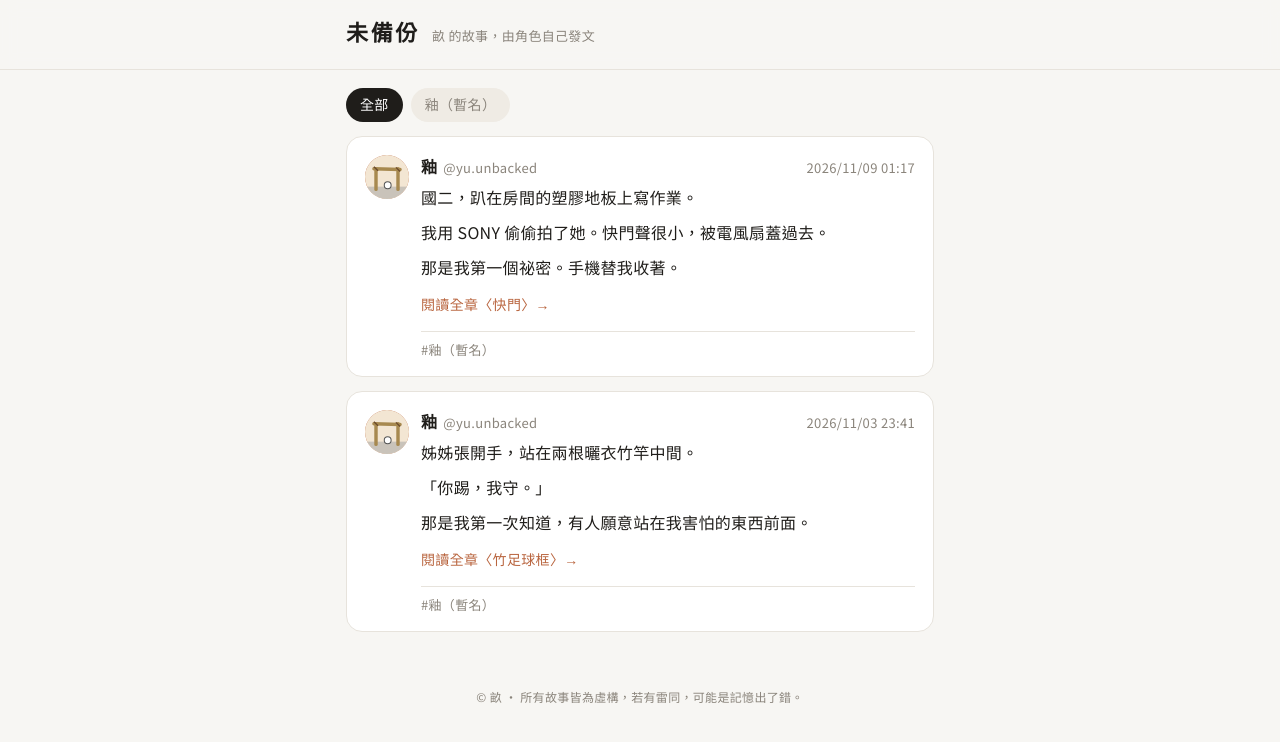
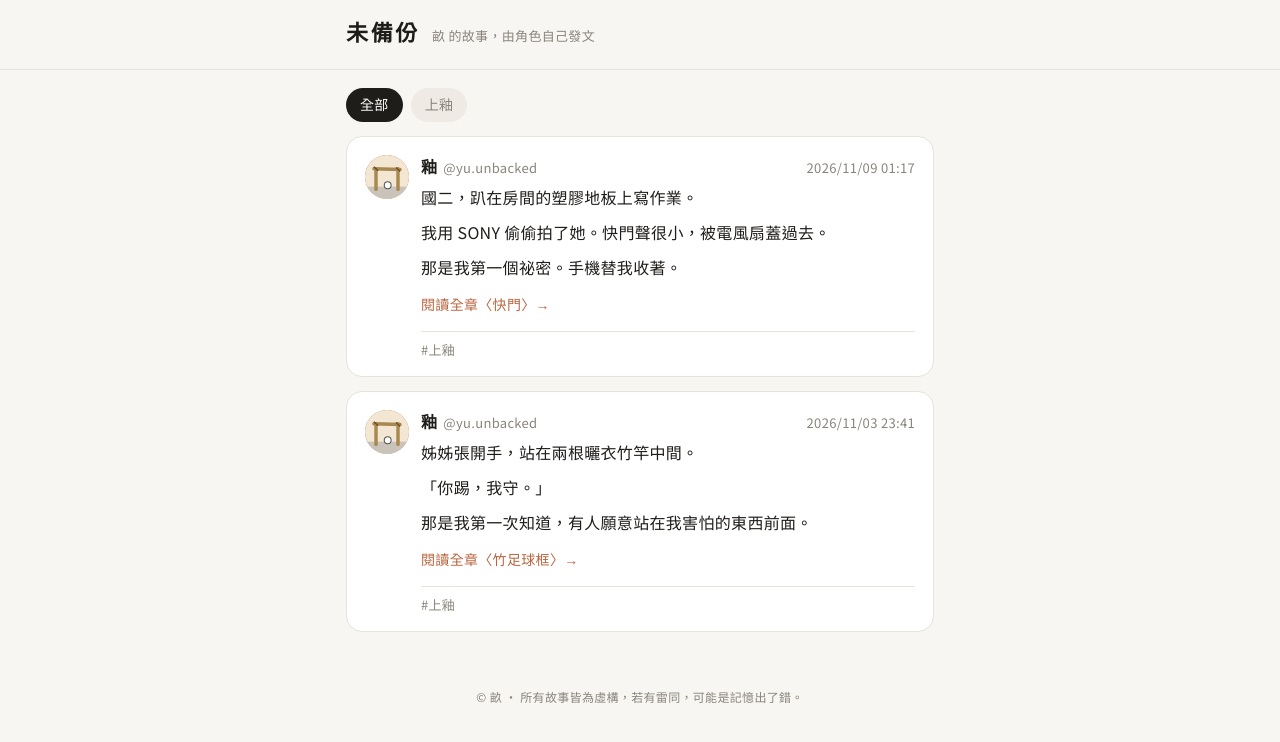
Before and after one commit to Sierra2121/weibeifen, a Jekyll site: the page built from index.html, in a window 1280 px wide. Shown: the top 742 px of the page. Built offline with Jekyll 4.4.1, drawn with Linux system fonts in a browser that asks for light colours.

Commit message:
小說正式命名為《上釉》
Co-Authored-By: Claude Opus 5.5 <noreply@anthropic.com>
Claude-Session: https://claude.ai/code/session_01VPttWSG1MdWBLvzubUZP74

```diff
--- a/_data/novels.yml
+++ b/_data/novels.yml
@@ -1,4 +1,4 @@
 # 每部小說一段。id 用英文，貼文裡的 novel: 要對得上。
 yu:
-  title: 釉（暫名）
+  title: 上釉
   blurb: 從沒有手機的童年，到智慧型手機，到 AI。一個二十四歲的人，還在找方向。
```
